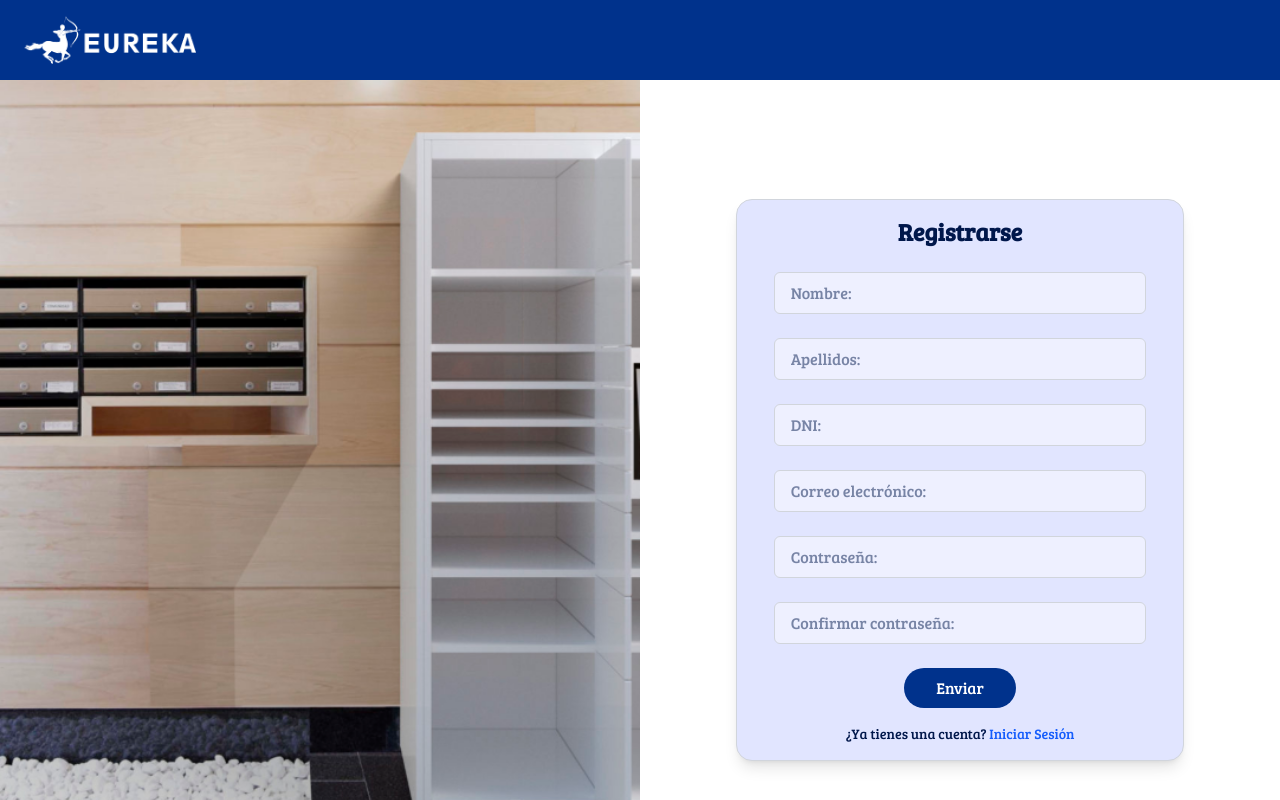
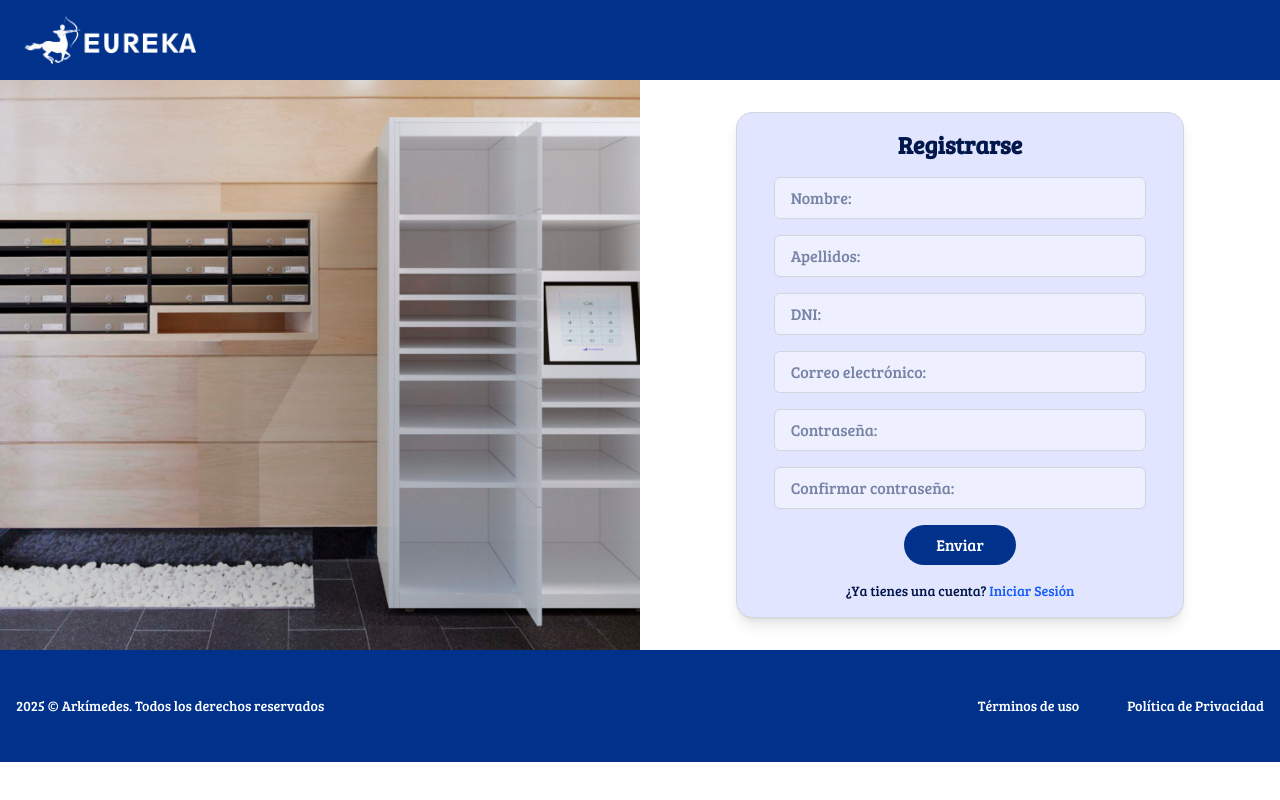
Before and after one commit to Ayuik/buzon-inteligente-FE-testing, a React (Vite) app: page /register in a window 1280 px wide. Shown: the top 800 px of the page. Built offline with nearby package versions, Linux system fonts and the light colour scheme.

Commit message:
Implemented endopoint and modified styles popover

```diff
--- a/src/components/RegisterForm.jsx
+++ b/src/components/RegisterForm.jsx
@@ -1,55 +1,93 @@
-import React, { useState, useRef } from 'react';
+import React, { useState } from 'react';
 import { useForm } from 'react-hook-form';
-import { RegisterSuccessPopover } from "../components/RegisterSuccessPopover";
 
 export const RegisterForm = () => {
-
-  const [showSuccess, setShowSuccess] = useState(false);
-  const popoverRef = useRef(null);
+  const [errorMessage, setErrorMessage] = useState("");
   const { register, handleSubmit, watch, formState: { errors } } = useForm();
-  const onSubmit = data => {
-    console.log('Datos enviados:', data);
-    setShowSuccess(true);
-    const popover = popoverRef.current;
-    if (popover) {
-      popover.classList.remove('opacity-0', 'invisible');
-      popover.classList.add('opacity-100', 'visible');
+  const onSubmit = async (data) => {
+    setErrorMessage("");
+    const encodedPassword = btoa(data.password);
+    const requestBody = {
+      userDni: data.dni,
+      userName: data.nombre,
+      userSurname: data.apellidos,
+      userEmail: data.email,
+      userPassword: encodedPassword
+    };
+    try {
+      const response = await fetch("http://localhost:8080/api/auth/register", {
+        method: "POST",
+        headers: { "Content-Type": "application/json" },
+        body: JSON.stringify(requestBody)
+      });
+      if (response.status === 201) {
+        alert("Registro exitoso.");
+      } else {
+        const errorData = await response.json();
+        setErrorMessage(errorData.message || "Error al registrar el usuario.");
+      }
+    } catch (error) {
+      setErrorMessage("No se ha podido conectar con el servidor.");
+      console.error("Error:", error);
     }
   };
-
-  const handleAccept = () => {
-    setShowSuccess(false);
-    popoverRef.current?.classList.add('opacity-0', 'invisible');
-    popoverRef.current?.classList.remove('opacity-100', 'visible');
-  };
-
   return (
-    <div id="register-form-container" className="form-container min-h-screen flex items-center justify-center bg-white relative font-bree">
-      <div id="register-form-card" className="bg-[#E1E5FF] p-4 rounded-2xl w-full max-w-md shadow-lg border-1 border-gray-300">
-        <h2 id="form-title" className="text-2xl font-bold text-center text-[#00174B] mb-6 font-bree">Registrarse</h2>
-        <form id="register-form" className="space-y-6 w-[90%] mx-auto" onSubmit={handleSubmit(onSubmit)}>
+    <div id="register-form-container" className="form-container flex items-center justify-center bg-white relative font-bree p-8">
+      <div
+        id="register-form-card"
+        className="bg-[#E1E5FF] p-4 rounded-2xl w-full max-w-md shadow-lg border-1 border-gray-300 max-h-[600px] overflow-y-auto"
+      >
+        <h2 id="form-title" className="text-2xl font-bold text-center text-[#00174B] mb-4 font-bree">Registrarse</h2>
+        <form id="register-form" className="space-y-4 w-[90%] mx-auto" onSubmit={handleSubmit(onSubmit)}>
           <input id="input-nombre" type="text" placeholder="Nombre:" {...register('nombre', { required: 'Campo obligatorio' })} className="w-full px-4 py-2 rounded-md border border-gray-300 bg-[#EEF0FF] text-[#00174B] focus:outline-none focus:ring-2" />
           <input id="input-apellidos" type="text" placeholder="Apellidos:" {...register('apellidos', { required: 'Campo obligatorio' })} className="w-full px-4 py-2 rounded-md border border-gray-300 bg-[#EEF0FF] text-[#00174B] focus:outline-none focus:ring-2" />
-          <input id="input-dni" type="text" placeholder="DNI:" {...register('dni', { required: 'Campo obligatorio', pattern: { value: /^\d{8}[A-Za-z]$/, message: 'Formato de DNI no válido (8 cifras y una letra)' } })} className="w-full px-4 py-2 rounded-md border border-gray-300 bg-[#EEF0FF] text-[#00174B] focus:outline-none focus:ring-2" /> {errors.dni && <p id="error-dni" className="text-red-600 text-sm">{errors.dni.message}</p>}
-          <input id="input-email" type="email" placeholder="Correo electrónico:" {...register('email', { required: 'Campo obligatorio', pattern: { value: /^[^@]+@[^@]+\.[a-zA-Z]{2,}$/, message: 'Correo no válido' } })} className="w-full px-4 py-2 rounded-md border border-gray-300 bg-[#EEF0FF] text-[#00174B] focus:outline-none focus:ring-2" /> {errors.email && <p id="error-email" className="text-red-600 text-sm">{errors.email.message}</p>}
-          <input id="input-password" type="password" placeholder="Contraseña:" {...register('password', { required: 'Campo obligatorio', minLength: { value: 8, message: 'La contraseña debe tener al menos 8 caracteres' } })} className="w-full px-4 py-2 rounded-md border border-gray-300 bg-[#EEF0FF] text-[#00174B] focus:outline-none focus:ring-2" /> {errors.password && <p id="error-password" className="text-red-600 text-sm">{errors.password.message}</p>}
-          <input id="input-confirm-password" type="password" placeholder="Confirmar contraseña:" {...register('confirmPassword', { required: 'Campo obligatorio', validate: value => value === watch('password') || 'Las contraseñas no coinciden' })} className="w-full px-4 py-2 rounded-md border border-gray-300 bg-[#EEF0FF] text-[#00174B] focus:outline-none focus:ring-2" /> {errors.confirmPassword && <p id="error-confirm-password" className="text-red-600 text-sm">{errors.confirmPassword.message}</p>}
+          <input
+            id="input-dni"
+            type="text"
+            placeholder="DNI:"
+            {...register('dni', { required: 'Campo obligatorio', pattern: { value: /^\d{8}[A-Za-z]$/, message: 'Formato de DNI no válido (8 cifras y una letra)' } })}
+            className="w-full px-4 py-2 rounded-md border border-gray-300 bg-[#EEF0FF] text-[#00174B] focus:outline-none focus:ring-2" />
+          {errors.dni && <p className="text-red-600 text-sm">{errors.dni.message}</p>}
+          <input
+            id="input-email"
+            type="email"
+            placeholder="Correo electrónico:"
+            {...register('email', { required: 'Campo obligatorio', pattern: { value: /^[^@]+@[^@]+\.[a-zA-Z]{2,}$/, message: 'Correo no válido' } })}
+            className="w-full px-4 py-2 rounded-md border border-gray-300 bg-[#EEF0FF] text-[#00174B] focus:outline-none focus:ring-2" />
+          {errors.email && <p className="text-red-600 text-sm">{errors.email.message}</p>}
+          <input
+            id="input-password"
+            type="password"
+            placeholder="Contraseña:"
+            {...register('password', { required: 'Campo obligatorio', minLength: { value: 8, message: 'La contraseña debe tener al menos 8 caracteres' } })}
+            className="w-full px-4 py-2 rounded-md border border-gray-300 bg-[#EEF0FF] text-[#00174B] focus:outline-none focus:ring-2" />
+          {errors.password && <p className="text-red-600 text-sm">{errors.password.message}</p>}
+          <input
+            id="input-confirm-password"
+            type="password"
+            placeholder="Confirmar contraseña:"
+            {...register('confirmPassword', {
+              required: 'Campo obligatorio',
+              validate: value => value === watch('password') || 'Las contraseñas no coinciden'
+            })}
+            className="w-full px-4 py-2 rounded-md border border-gray-300 bg-[#EEF0FF] text-[#00174B] focus:outline-none focus:ring-2" />
+          {errors.confirmPassword && <p className="text-red-600 text-sm">{errors.confirmPassword.message}</p>}
           <div id="submit-button-container" className="send-form-register flex justify-center">
-            <button id="submit-button" type="submit" className="w-[30%] bg-[#00328C] text-white py-2 rounded-full hover:opacity-90 transition font-bree">Enviar</button>
+            <button
+              id="submit-button"
+              type="submit"
+              className="w-[30%] bg-[#00328C] text-white py-2 rounded-full hover:opacity-90 transition font-bree">
+              Enviar
+            </button>
           </div>
         </form>
+        {errorMessage && (
+          <p className="text-red-600 text-center mt-4 font-medium">{errorMessage}</p>
+        )}
         <p id="login-link-paragraph" className="text-center mt-4 text-sm text-[#00174B]">
           ¿Ya tienes una cuenta? <a id="login-link" href="/login" className="text-blue-600 hover:underline">Iniciar Sesión</a>
         </p>
       </div>
-      {showSuccess && (
-        <RegisterSuccessPopover
-          ref={popoverRef}
-          message="Registro completado. Ya puedes iniciar sesión."
-          to="/login"
-          onAccept={handleAccept}
-        />
-      )}
     </div>
   );
-};
+}
--- a/src/components/RegisterSuccessPopover.jsx
+++ b/src/components/RegisterSuccessPopover.jsx
@@ -5,8 +5,7 @@ export const RegisterSuccessPopover = forwardRef(({ message, buttonLabel = "Acep
     <div
       id="success-popover"
       ref={ref}
-      className="absolute top-1/2 left-1/2 -translate-x-1/2 -translate-y-1/2 z-50 inline-block w-[90%] max-w-sm text-sm text-[#00174B] transition-opacity duration-300 bg-[#E1E5FF] border border-[#00174B] rounded-lg shadow-lg opacity-0 invisible"
-    >
+      className="absolute top-1/2 left-1/2 -translate-x-1/2 -translate-y-1/2 z-50 inline-block w-[90%] max-w-sm text-sm text-[#00174B] transition-opacity duration-300 bg-[#E1E5FF] border border-[#00174B] rounded-lg shadow-lg opacity-0 invisible">
       <div id="success-popover-header" className="px-4 py-3 border-b border-[#00174B] rounded-t-lg">
         <h3 id="success-message-title" className="font-semibold text-center text-lg">
           {message}
@@ -17,8 +16,7 @@ export const RegisterSuccessPopover = forwardRef(({ message, buttonLabel = "Acep
           <button
             id="success-accept-button"
             onClick={onAccept}
-            className="bg-[#00174B] hover:opacity-90 text-white px-4 py-2 rounded-md mt-2"
-          >
+            className="bg-[#00174B] hover:opacity-90 text-white px-4 py-2 rounded-md mt-2">
             {buttonLabel}
           </button>
         </Link>
```
